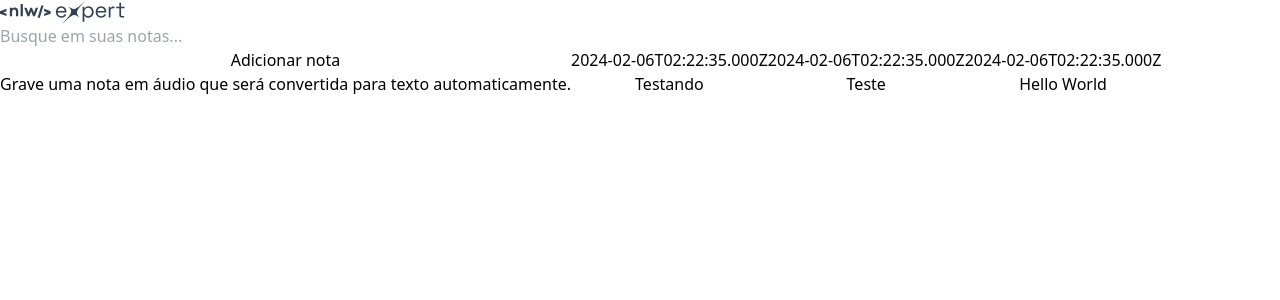
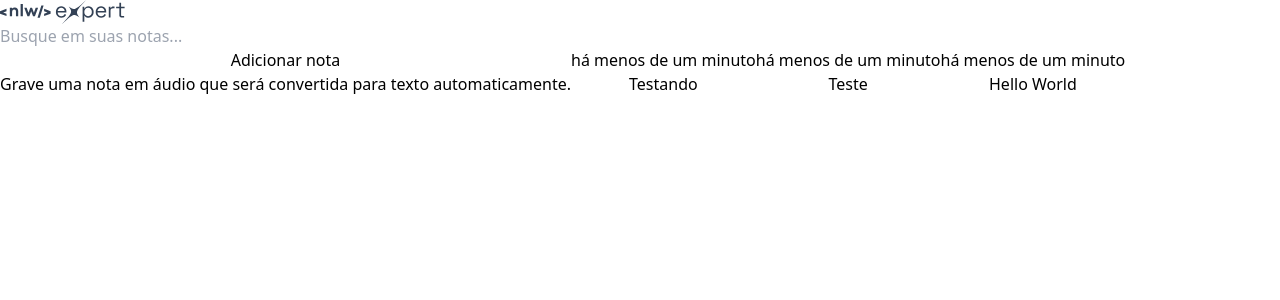
Before and after one commit to Poveii/nlw-expert-react, a React (Vite) app: page / in a window 1280 px wide. Shown: the top 300 px of the page. Built offline with nearby package versions, Linux system fonts and the light colour scheme.

Commit message:
fix: Format note date in NoteCard Component

```diff
--- a/src/components/note-card.tsx
+++ b/src/components/note-card.tsx
@@ -15,7 +15,7 @@ export function NoteCard({ note }: NoteCardProps) {
     <Dialog.Root>
       <Dialog.Trigger className="rounded-md flex flex-col text-left outline-none bg-slate-800 p-5 gap-3 overflow-hidden relative hover:ring-2 hover:ring-slate-600 focus-visible:ring-2 focus-visible:ring-lime-400">
         <span className="text-sm font-medium text-slate-300">
-          {note.date.toISOString()}
+          {formatDistanceToNow(note.date, { locale: ptBR, addSuffix: true })}
         </span>
         <p className="text-sm leading-6 text-slate-400">
           {note.content}
```
